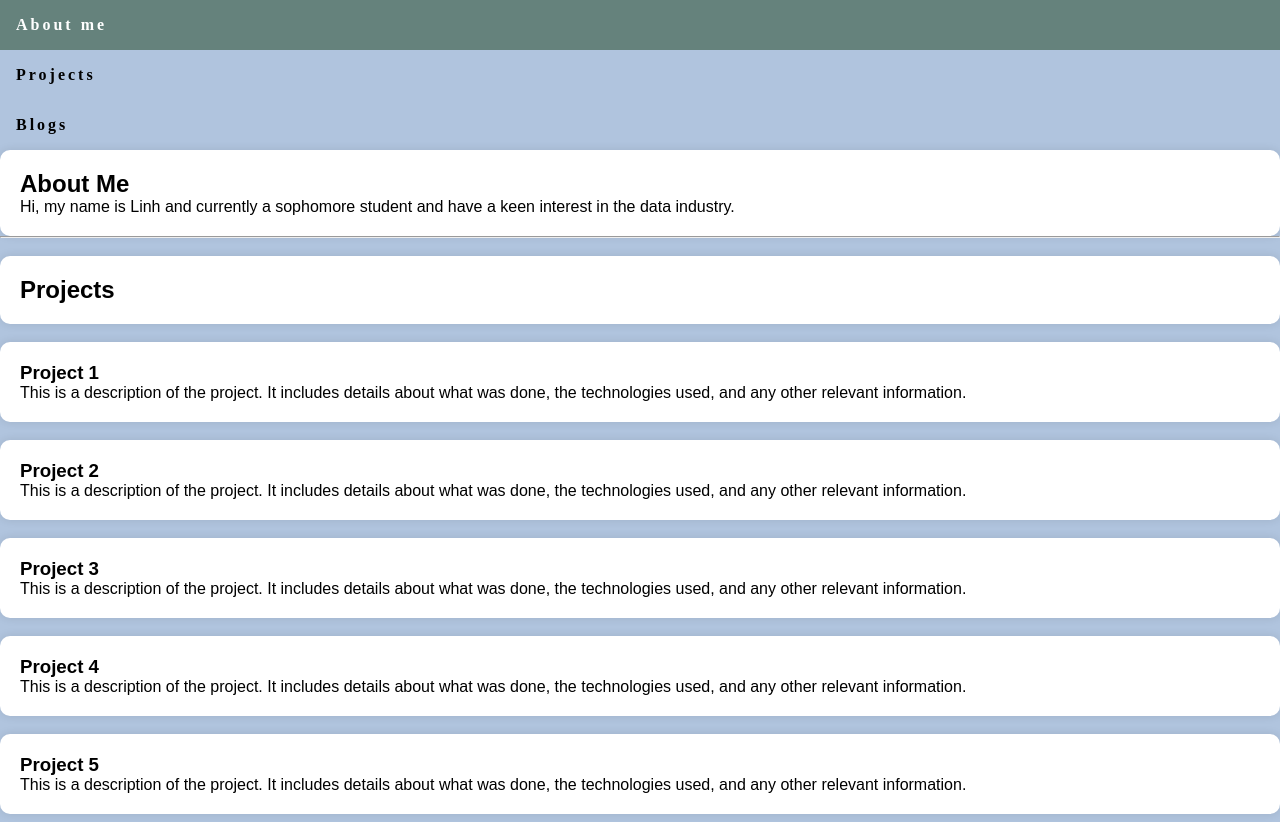
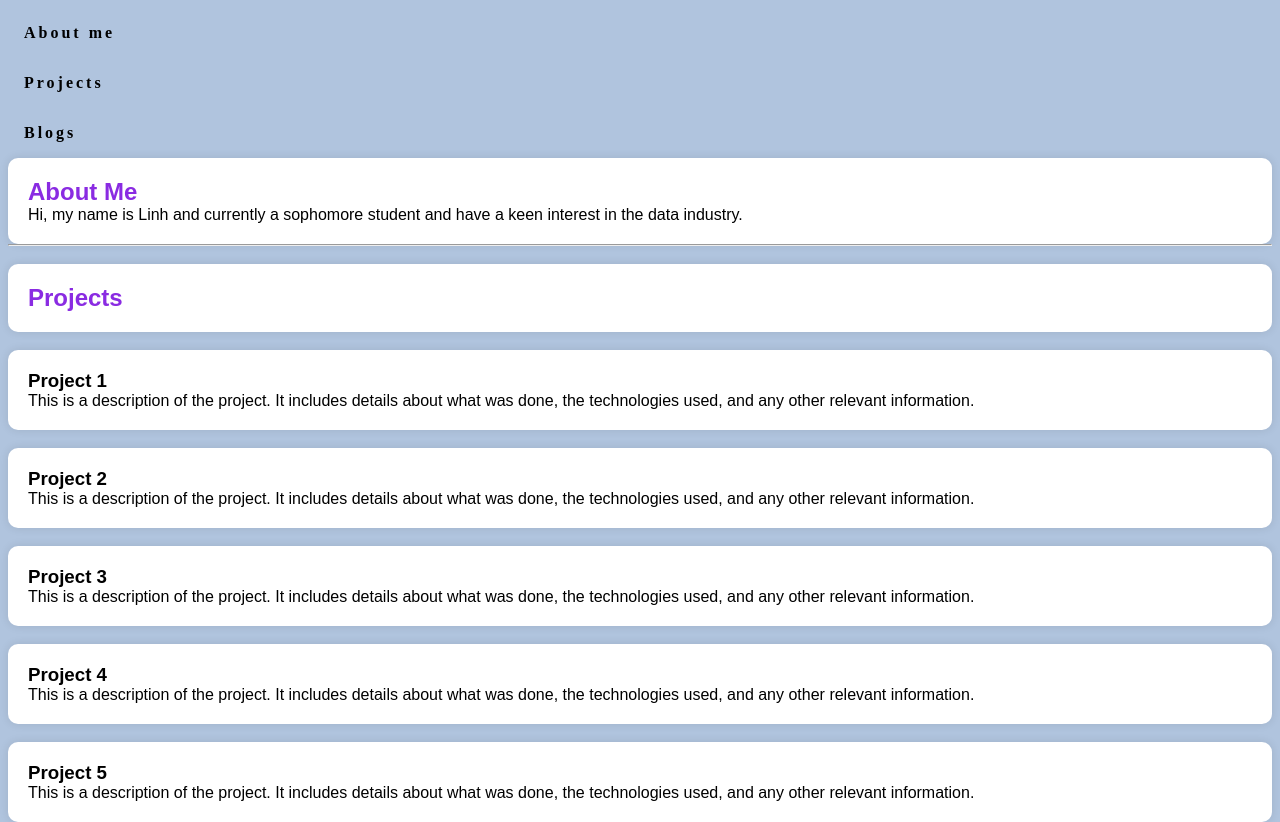
Before and after one commit to linhlk123/linhlk123.github.io, a plain HTML site: page index.html in a window 1280 px wide. Shown: the top 822 px of the page. Drawn offline with Linux system fonts and the light colour scheme.

Commit message:
styles.css

```diff
--- a/styles.css
+++ b/styles.css
@@ -5,6 +5,8 @@ body {
   body, h1, h2, h3, h4, h5, h6, p{
     font-family:"Raleway", sans-serif;
   }
+  h2{
+    color: blueviolet;
 }
 #edf3f1
 
```
